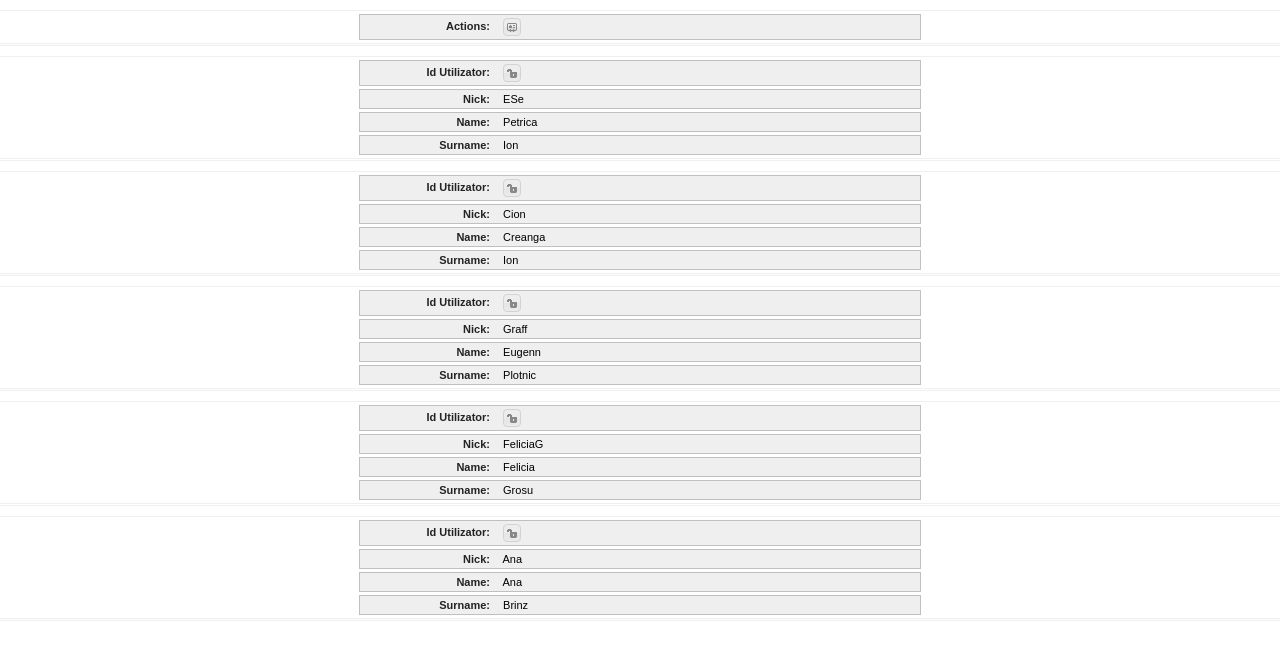
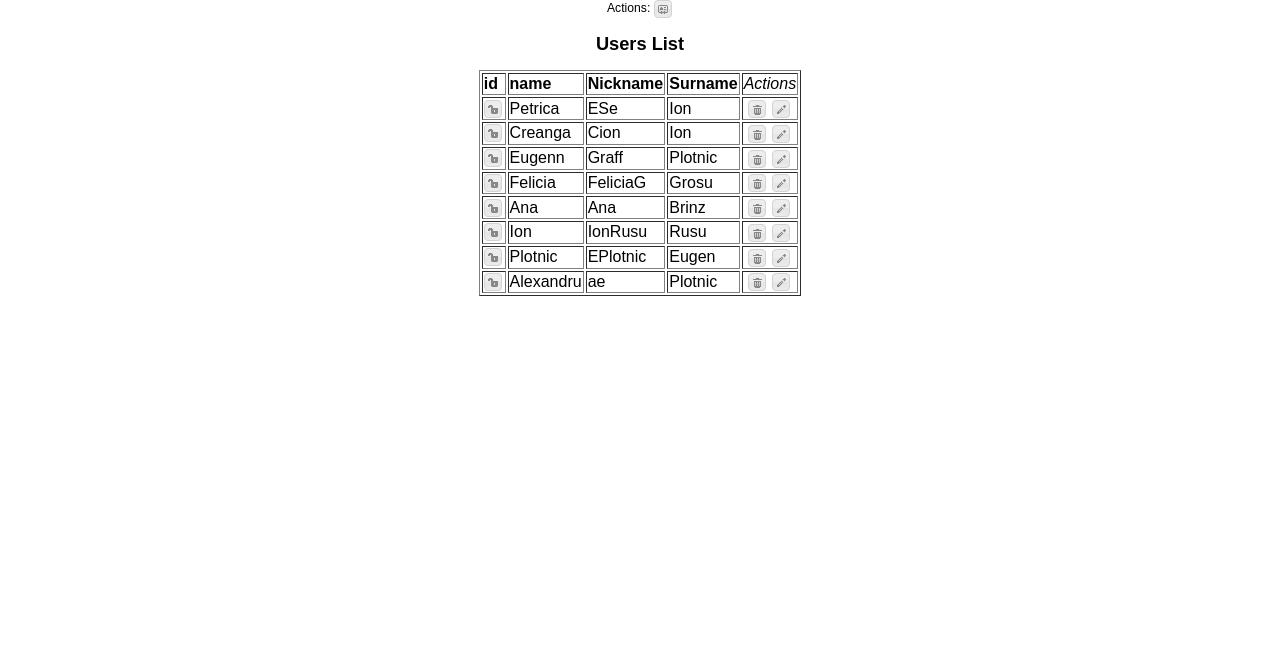
Before and after one commit to rolexx89/Bowling-site2, a CodeIgniter app: page / in a window 1280 px wide. Shown: the top 660 px of the page. Run offline with CodeIgniter, Linux system fonts and the light colour scheme.

Commit message:
noua versie pentru view

```diff
--- a/application/libraries/bowllingGame_lib.php
+++ b/application/libraries/bowllingGame_lib.php
@@ -24,7 +24,7 @@ class BowllingGame_lib {
             // atunci ea va returna un id nou si neutilizat
             $this->game_id  = $this->games_model->getNewGameId();
         } else {
-            $this->game_id  = $game_id;
+            $this->game_id  = @abs($game_id);
         }
     }
     public  function getGameId() {
--- a/application/models/all_users.php
+++ b/application/models/all_users.php
@@ -7,9 +7,9 @@ class All_users extends CI_Model {
 
     private $table  = 'users';
 
-    public function get_allusers($page = 0, $per_page = 5) {
+    public function get_allusers() {   //$page = 0, $per_page = 5
         $this->db->order_by('id', 'desc');
-        $this->db->limit($per_page, $page * $per_page);
+     // $this->db->limit($per_page, $page * $per_page);
         $query = $this->db->get($this->table);
         $data   = $query->result_array(); //afiseaza toti utilizatori intrun array
         $list   = array();
--- a/application/views/pages/pages_view.php
+++ b/application/views/pages/pages_view.php
@@ -1,59 +1,39 @@
-
 <link type="text/css" href="/stylesheets/style.css" rel="stylesheet" />
-<div class="field-set">
-    <div class="field-row">
-        <span class="field-name">
+<span class="field-name">
             Actions:
         </span>
         <span class="field-value">
             <li class="ui-button ui-widget ui-state-default ui-corner-all" title=".ui-icon-contact">
             <a class="ui-icon ui-icon-contact" href="<?php echo base_url(); ?>pages/filed">Add new user</a> </li>
         </span>
-    </div>
-</div>
-<?php foreach ($all_users as $item) { ?>
-    <div class="field-set">
-        <div class="field-row">
-            <span class="field-name">
-                Id Utilizator:
-            </span>
-            <span class="field-value">
-                <li class="ui-button ui-widget ui-state-default ui-corner-all" title=".ui-icon-unlocked">
-                <a class="ui-icon ui-icon-unlocked" href="<?= base_url() . "pages/show/$item[id]"; ?>"><?php echo htmlspecialchars($item['id']); ?></a>
-                </li>
-            </span>
-        </div>
-        <div class="field-row">
-            <span class="field-name">
-                Nick:
-            </span>
-            <span class="field-value">
-                <?php echo htmlspecialchars($item['nick']); ?>
-            </span>
-        </div>
-        <div class="field-row">
-            <span class="field-name">
-                Name:
-            </span>
-            <span class="field-value">
-                <?php echo htmlspecialchars($item['name']); ?>
-            </span>
-        </div>
-        <div class="field-row">
-            <span class="field-name">
-                Surname:
-            </span>
-            <span class="field-value">
-                <?php echo htmlspecialchars($item['surname']); ?>
-            </span>
-        </div>
-    </div>
-<?php } ?>
+<h2>Users List</h2> <center>
+<table border="1px">
+	<tr class="mark">
+		<td><b>id</b></td>
+		<td><b>name</b></td>
+		<td><b>Nickname</b></td>
+		<td><b>Surname</b></td>
+		<td><i>Actions</i></td>
+        </tr>
 
-
-
-
-
-
-</div>
-</div>
+	 <?php foreach ($all_users as $item) { ?>
+       		<tr>
+			<td><li class="ui-button ui-widget ui-state-default ui-corner-all" title=".ui-icon-unlocked">
+                        <a class="ui-icon ui-icon-unlocked" href="<?= base_url() . "pages/show/$item[id]"; ?>"><?php echo htmlspecialchars($item['id']); ?></a>
+                        </li></td>
+			<td><?=htmlspecialchars($item['name']);?> </td>
+			<td><?php echo htmlspecialchars($item['nick']); ?></td>
+			<td><?php echo htmlspecialchars($item['surname']); ?></td>
+			<td align="center">
+                       <li class="ui-button ui-widget ui-state-default ui-corner-all" title=".ui-icon-trash">
+                       <a class="ui-icon ui-icon-trash" href="<?php echo base_url(); ?>pages/userremove/<?php echo htmlspecialchars($item['id']); ?>">del</a>
+                       </li>
+                         <li class="ui-button ui-widget ui-state-default ui-corner-all" title=".ui-icon-pencil">
+                         <a class="ui-icon ui-icon-pencil" href="<?php echo base_url(); ?>pages/edit/<?php echo htmlspecialchars($item['id']); ?>"> Edit </a>
+                         </li>
+			</td>
+		</tr>
+		<?php }
+	?>
+</table>
+</center>
--- a/stylesheets/style.css
+++ b/stylesheets/style.css
@@ -1,3 +1,4 @@
+
 html,body{margin:0;padding:0}
 body{font: 76% arial,sans-serif;text-align:center}
 p{margin:0 10px 10px}
@@ -248,8 +249,8 @@ ul#icons li {
     padding: 0.4em 1em;
 }
 .ui-button .ui-button-text {
-    display: block;
-    line-height: normal;
+
+
 }
 #themeroller .application a:focus, div.content * {
     outline: 0 none !important;
@@ -291,5 +292,5 @@ ul#icons li {
 .ui-button {
     cursor: pointer;
     line-height: normal;
-    text-align: center;
+    text-align: left;
 }
```
Also changed, not shown: application/views/pages/game_view.php (+6 -2 lines), application/views/pages/pages_view2.php (added, +59 -0 lines), img/captcha/1377175095.9839.jpg (deleted), img/captcha/1377265963.0429.jpg (added), 1 other file.
